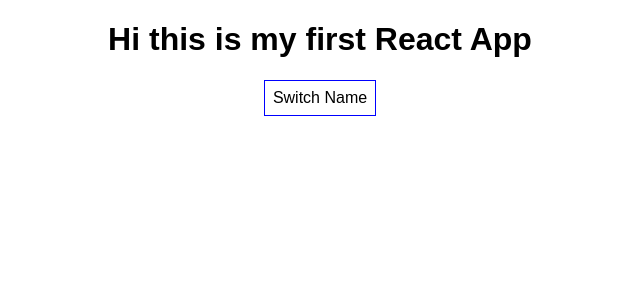
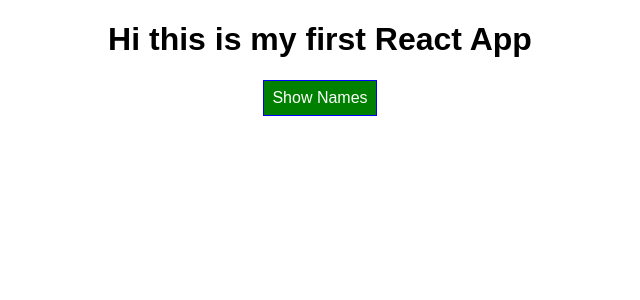
Before and after one commit to filipecamargos/React-Person-App-First-React-App, a React (Create React App) app: page / in a window 1280 px wide. Shown: the top 300 px of the page, without its empty margins (320-960 px from the left). Built offline with nearby package versions, Linux system fonts and the light colour scheme.

Commit message:
Dinamic Change the BTN

```diff
--- a/src/App.js
+++ b/src/App.js
@@ -73,12 +73,16 @@
 
     //Can style in here
     const style = {
-      backgroundColor: "white",
+      backgroundColor: "green",
+      color: 'white',
       font: 'inherit',
       border: '1px solid blue',
       padding: '8px',
       cursor: "pointer"
     }
+
+    //btn text
+    var btntext = "Show Names";
 
     //Variable are allowed to be created inside render
     let persons  = null;
@@ -100,6 +104,12 @@
           }
         </div>
       )
+
+      //set some css
+      style.backgroundColor = 'red';
+
+      //Change btn name
+      btntext = "Hide Names";
     }
 
     return (
@@ -109,7 +119,7 @@
           onClick={this.toggleNameHandler}
           style={style}
           >
-            Switch Name
+            {btntext}
         </button>
         {persons}
       </div>
```
